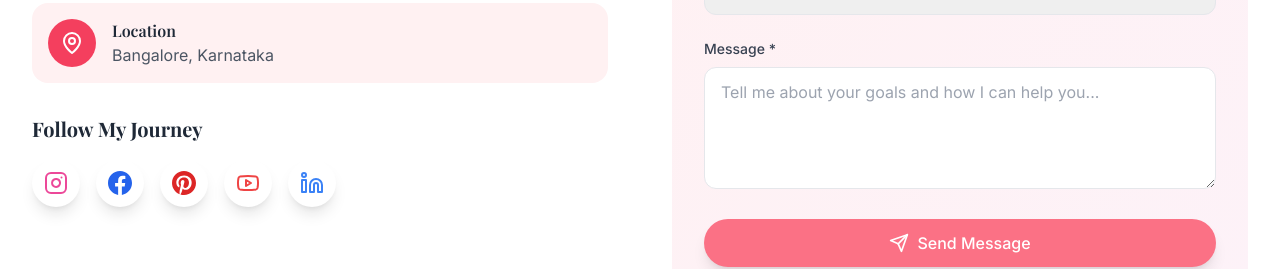
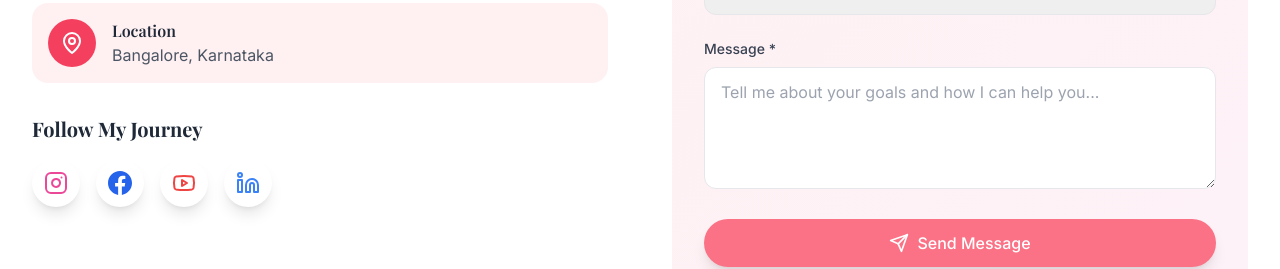
Before and after one commit to SujalNayaka/Adrija-Portfolio, a React (Vite) app: page / in a window 1280 px wide. Shown: the part 5316-5585 px from the top of the page. Built offline with nearby package versions, Linux system fonts and the light colour scheme.

Commit message:
Update Contact.tsx

```diff
--- a/src/components/Contact.tsx
+++ b/src/components/Contact.tsx
@@ -59,12 +59,6 @@ const Contact = () => {
       name: "Facebook",
       href: "https://www.facebook.com/share/16xPCQdriy/?mibextid=wwXIfr",
       color: "text-blue-600 hover:text-blue-700"
-    },
-    {
-      icon: PinterestIcon,
-      name: "Pinterest",
-      href: "https://pin.it/6SpsvTH48",
-      color: "text-red-600 hover:text-red-700"
     },
     {
       icon: Youtube,
```
